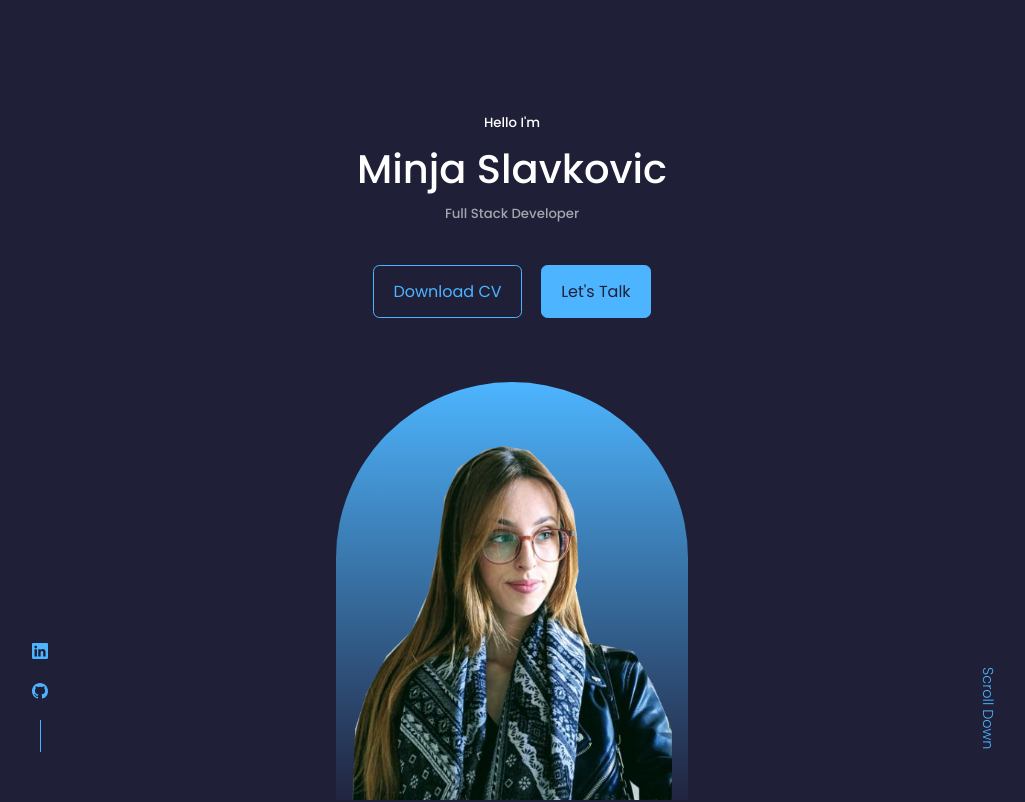
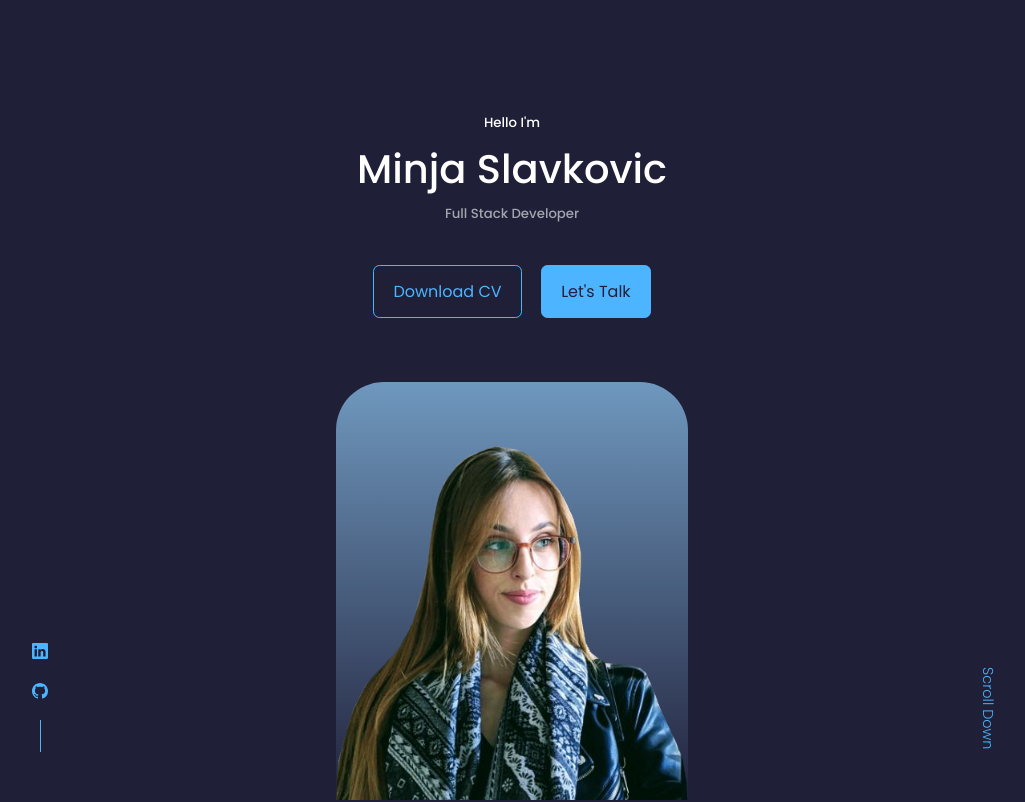
Before and after one commit to minjaslavkovic/react-portfolio, a React (Create React App) app: page / in a window 1280 px wide. Shown: the top 802 px of the page, without its empty margins (128-1153 px from the left). Built offline with nearby package versions, Linux system fonts and the light colour scheme.

Commit message:
Changed photo

```diff
--- a/src/components/header/header.css
+++ b/src/components/header/header.css
@@ -35,14 +35,14 @@ header {
 }
 
 .me {
-  background: linear-gradient(var(--color-primary), transparent);
+  background: linear-gradient(rgb(111, 152, 190), transparent);
   width: 22rem;
   height: 27rem;
   position: absolute;
   left: calc(50% - 11rem);
   margin-top: 4rem;
-  border-radius: 12rem 12rem 0 0;
-  padding: 4rem 1rem 1rem 1rem;
+  border-radius: 3rem 3rem 0 0;
+  padding: 4rem 0rem 0rem 0rem;
 }
 
 .scroll-down {
```
Also changed, not shown: src/assets/minja.png.
